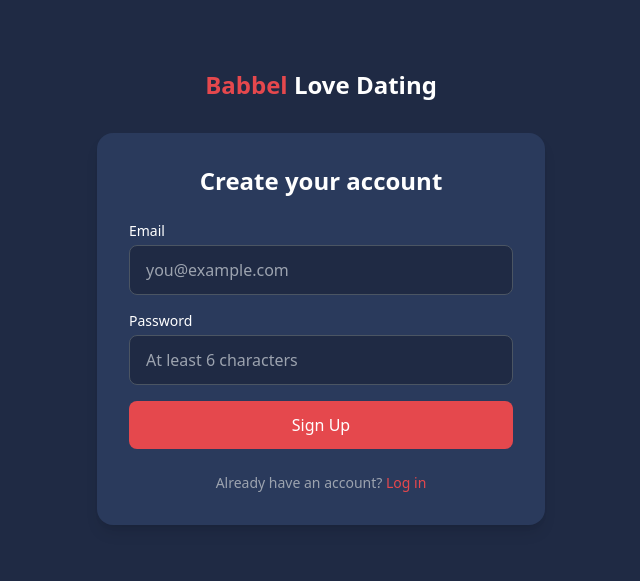
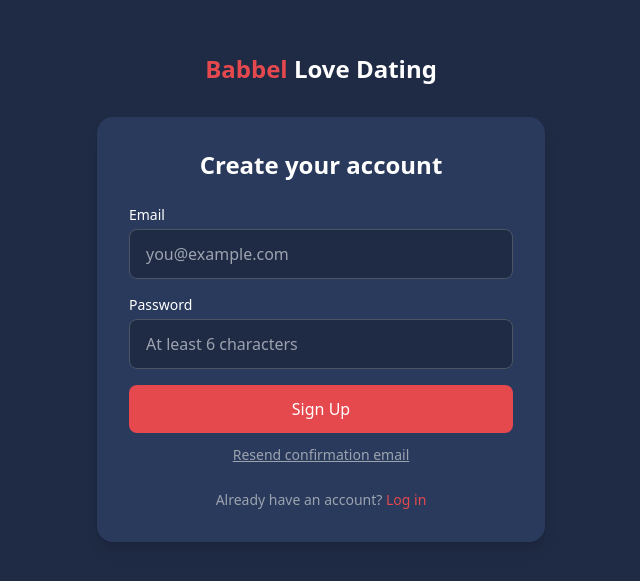
Before and after one commit to dataservicesinc7-sketch/babbel-love-dating, a React (Vite) app: page /signup in a window 1280 px wide. Shown: the part 103-684 px from the top of the page, without its empty margins (319-959 px from the left). Built offline with nearby package versions, Linux system fonts and the light colour scheme.

Commit message:
Update SignUp.jsx

```diff
--- a/src/pages/SignUp.jsx
+++ b/src/pages/SignUp.jsx
@@ -8,21 +8,61 @@
   const [password, setPassword] = useState('')
   const [loading, setLoading] = useState(false)
   const [message, setMessage] = useState('')
+  const [isError, setIsError] = useState(false)
 
   const handleSignUp = async (e) => {
     e.preventDefault()
     setLoading(true)
     setMessage('')
+    setIsError(false)
 
     const { data, error } = await supabase.auth.signUp({
-      email,
+      email: email.trim(),
       password,
+      options: {
+        emailRedirectTo: 'https://babbel-love-dating.pages.dev/dashboard'
+      }
     })
 
     if (error) {
+      setIsError(true)
+      setMessage(error.message)
+      setLoading(false)
+      return
+    }
+
+    // Success case
+    if (data?.user?.identities?.length === 0) {
+      // User already exists
+      setIsError(true)
+      setMessage('This email is already registered. Please log in instead.')
+    } else {
+      setIsError(false)
+      setMessage('Account created! Please check your email (and spam folder) for the confirmation link.')
+    }
+    setLoading(false)
+  }
+
+  const handleResend = async () => {
+    if (!email) {
+      setMessage('Please enter your email first')
+      setIsError(true)
+      return
+    }
+    setLoading(true)
+    const { error } = await supabase.auth.resend({
+      type: 'signup',
+      email: email.trim(),
+      options: {
+        emailRedirectTo: 'https://babbel-love-dating.pages.dev/dashboard'
+      }
+    })
+    if (error) {
+      setIsError(true)
       setMessage(error.message)
     } else {
-      setMessage('Check your email for the confirmation link!')
+      setIsError(false)
+      setMessage('Confirmation email resent. Check your inbox and spam folder.')
     }
     setLoading(false)
   }
@@ -66,7 +106,7 @@
             </div>
 
             {message && (
-              <p className={`text-sm ${message.includes('Check') ? 'text-green-400' : 'text-red-400'}`}>
+              <p className={`text-sm ${isError ? 'text-red-400' : 'text-green-400'}`}>
                 {message}
               </p>
             )}
@@ -79,6 +119,14 @@
               {loading ? 'Creating account...' : 'Sign Up'}
             </button>
           </form>
+
+          <button
+            onClick={handleResend}
+            disabled={loading}
+            className="w-full mt-3 text-sm text-gray-400 hover:text-coral underline"
+          >
+            Resend confirmation email
+          </button>
 
           <p className="mt-6 text-center text-sm text-gray-400">
             Already have an account?{' '}
```
